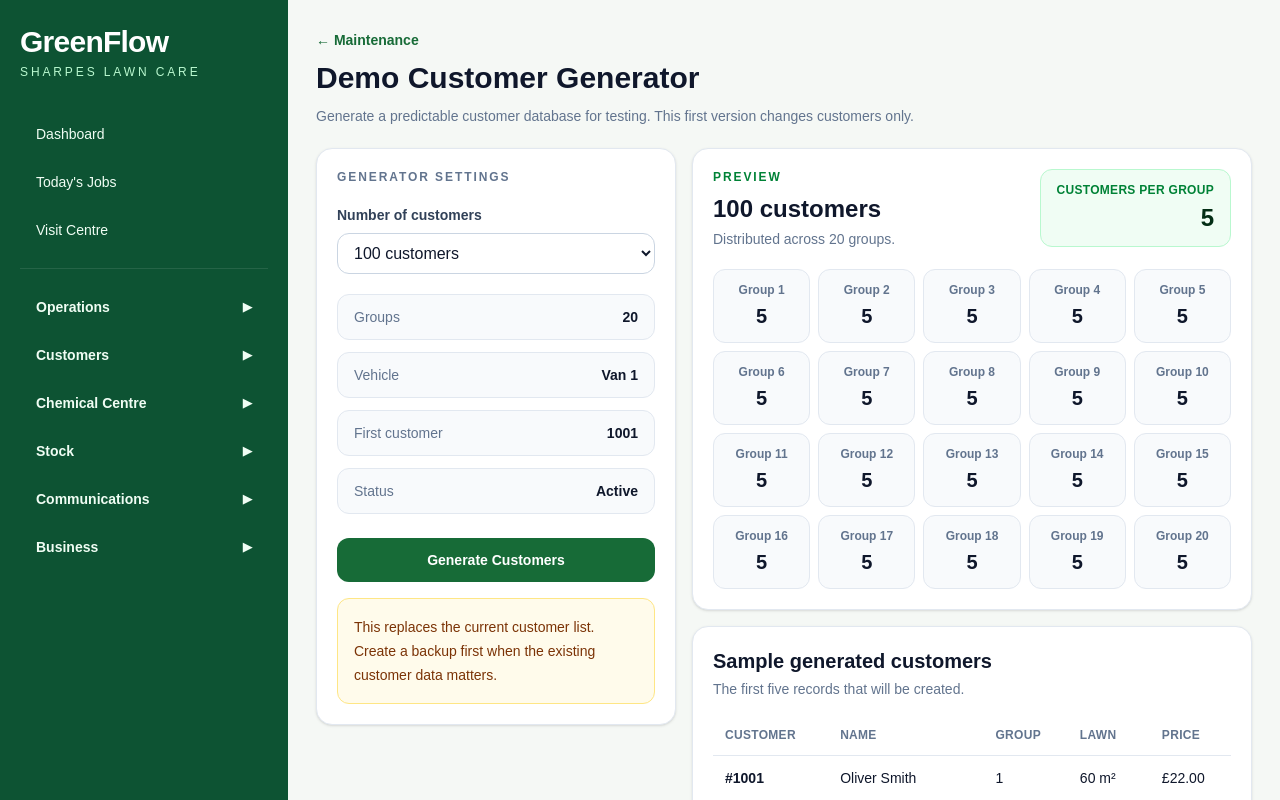
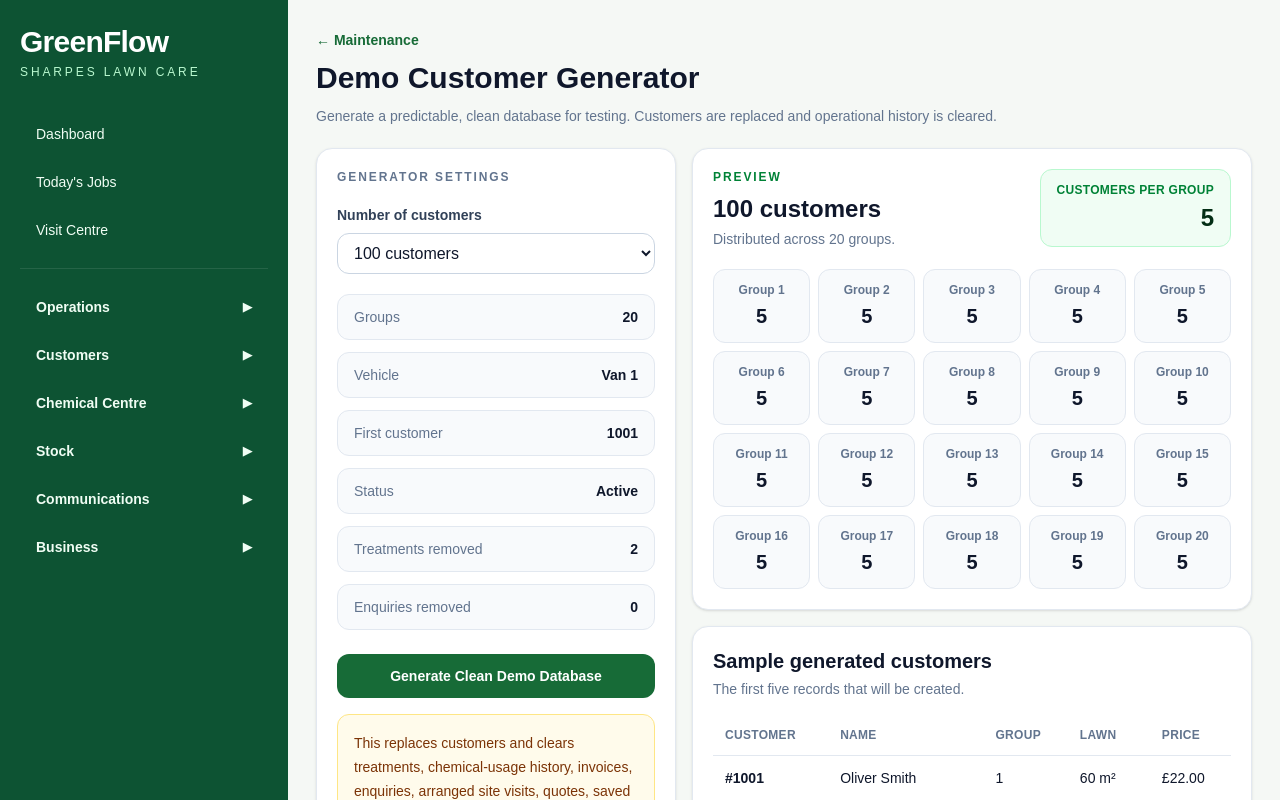
Before and after one commit to sharpeslawncare/greenflow, a Next.js app in the folder frontend/: page /settings/demo-generator in a window 1280 px wide. Shown: the top 800 px of the page. Built offline with nearby package versions, Linux system fonts and the light colour scheme.

Commit message:
Demo Generator Added

```diff
--- a/frontend/app/settings/demo-generator/page.tsx
+++ b/frontend/app/settings/demo-generator/page.tsx
@@ -8,6 +8,8 @@ import {
 
 import { AppShell } from "@/components/app-shell";
 import { useCustomerStore } from "@/components/customer-store";
+import { useTreatmentStore } from "@/components/treatment-store";
+import { useEnquiryStore } from "@/components/enquiry-store";
 import {
   type DemoCustomerCount,
   generateDemoCustomers,
@@ -25,9 +27,26 @@ const customerCountOptions: DemoCustomerCount[] = [
 export default function DemoGeneratorPage() {
   const {
     customers,
-    ready,
+    ready: customersReady,
     replaceCustomers,
   } = useCustomerStore();
+
+  const {
+    treatments,
+    ready: treatmentsReady,
+    deleteTreatment,
+  } = useTreatmentStore();
+
+  const {
+    enquiries,
+    ready: enquiriesReady,
+    clearEnquiries,
+  } = useEnquiryStore();
+
+  const ready =
+    customersReady &&
+    treatmentsReady &&
+    enquiriesReady;
 
   const [
     customerCount,
@@ -85,22 +104,59 @@ export default function DemoGeneratorPage() {
   function generateCustomers() {
     const confirmed =
       window.confirm(
-        `Replace the current ${customers.length} customers with ${customerCount} generated demo customers? This step changes customers only. Treatments, enquiries and programmes are not cleared yet.`,
+        `Create a clean ${customerCount}-customer demo database? This replaces ${customers.length} current customers and removes ${treatments.length} treatment records plus ${enquiries.length} enquiries, arranged site visits and quotes. Annual programmes will rebuild from the Season Planner after reload.`,
       );
 
     if (!confirmed) return;
+
+    try {
+      for (const treatment of treatments) {
+        deleteTreatment(
+          treatment.id,
+        );
+      }
+
+      clearEnquiries();
+
+      window.localStorage.removeItem(
+        "greenflow-customer-programmes-v1",
+      );
+
+      window.localStorage.removeItem(
+        "greenflow-route-orders-v1",
+      );
+
+      window.localStorage.removeItem(
+        "greenflow-visit-centre-standard-mixes-v1",
+      );
 
       replaceCustomers(
         previewCustomers,
       );
 
+      window.dispatchEvent(
+        new CustomEvent(
+          "greenflow:route-orders-updated",
+        ),
+      );
+
       setMessage(
-      `${customerCount} demo customers created across ${groupSummary.length} groups.`,
+        `${customerCount} demo customers created. GreenFlow will now reload and rebuild their annual programmes.`,
       );
 
       window.setTimeout(() => {
-      setMessage("");
-    }, 3500);
+        window.location.reload();
+      }, 800);
+    } catch (error) {
+      console.error(
+        "Demo database generation failed:",
+        error,
+      );
+
+      setMessage(
+        "The demo database was not generated successfully. Restore your latest backup before retrying.",
+      );
+    }
   }
 
   if (!ready) {
@@ -132,7 +188,7 @@ export default function DemoGeneratorPage() {
             </h1>
 
             <p className="mt-2 max-w-3xl text-sm leading-6 text-slate-500">
-              Generate a predictable customer database for testing. This first version changes customers only.
+              Generate a predictable, clean database for testing. Customers are replaced and operational history is cleared.
             </p>
           </header>
 
@@ -200,6 +256,20 @@ export default function DemoGeneratorPage() {
                   label="Status"
                   value="Active"
                 />
+
+                <SettingSummary
+                  label="Treatments removed"
+                  value={String(
+                    treatments.length,
+                  )}
+                />
+
+                <SettingSummary
+                  label="Enquiries removed"
+                  value={String(
+                    enquiries.length,
+                  )}
+                />
               </div>
 
               <button
@@ -209,11 +279,11 @@ export default function DemoGeneratorPage() {
                 }
                 className="mt-6 w-full rounded-xl bg-[#176b37] px-5 py-3 text-sm font-bold text-white hover:bg-[#125b2f]"
               >
-                Generate Customers
+                Generate Clean Demo Database
               </button>
 
               <div className="mt-4 rounded-xl border border-amber-200 bg-amber-50 p-4 text-sm leading-6 text-amber-900">
-                This replaces the current customer list. Create a backup first when the existing customer data matters.
+                This replaces customers and clears treatments, chemical-usage history, invoices, enquiries, arranged site visits, quotes, saved route ordering and Today’s Mix. Create a backup first when the current data matters.
               </div>
             </aside>
 
```
Lines whose indentation alone changed are shown as unchanged.
